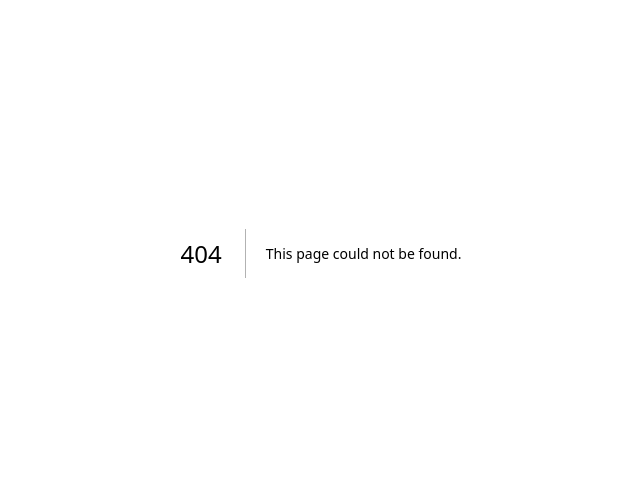
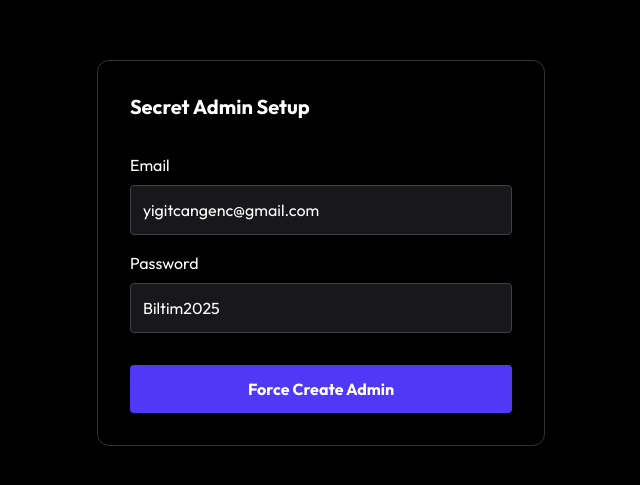
Before and after one commit to gencyigitcan/website, a Next.js app: page /secret-setup in a window 1280 px wide. Before the commit this address had no page. Shown: the part 147-632 px from the top of the page, without its empty margins (319-959 px from the left). Built offline with nearby package versions, Linux system fonts and the light colour scheme; a web font is replaced by a local one.

Commit message:
Add secret setup page for admin recovery

```diff
--- /dev/null
+++ b/app/secret-setup/page.tsx
@@ -0,0 +1,67 @@
+import { db } from '@/lib/db'
+import { admins } from '@/db/schema'
+import { eq } from 'drizzle-orm'
+import bcrypt from 'bcryptjs'
+import { redirect } from 'next/navigation'
+
+export default function SecretSetupPage() {
+    async function setup(formData: FormData) {
+        'use server'
+        const email = formData.get('email') as string
+        const password = formData.get('password') as string
+
+        if (!email || !password) return
+
+        try {
+            // Delete existing admin with this email to ensure clean state
+            await db.delete(admins).where(eq(admins.email, email))
+
+            const passwordHash = await bcrypt.hash(password, 10)
+
+            await db.insert(admins).values({
+                email,
+                passwordHash
+            })
+
+            console.log("Admin created successfully")
+        } catch (e) {
+            console.error("Setup failed", e)
+            return
+        }
+
+        redirect('/admin')
+    }
+
+    return (
+        <div className="min-h-screen flex items-center justify-center bg-black text-white">
+            <form action={setup} className="p-8 flex flex-col gap-4 max-w-md w-full border border-white/20 rounded-xl">
+                <h1 className="text-xl font-bold mb-4">Secret Admin Setup</h1>
+
+                <div className="flex flex-col gap-2">
+                    <label>Email</label>
+                    <input
+                        name="email"
+                        placeholder="Email"
+                        defaultValue="yigitcangenc@gmail.com"
+                        className="bg-zinc-900 border border-zinc-700 p-3 rounded text-white"
+                    />
+                </div>
+
+                <div className="flex flex-col gap-2">
+                    <label>Password</label>
+                    <input
+                        name="password"
+                        type="text"
+                        placeholder="Password"
+                        defaultValue="Biltim2025"
+                        className="bg-zinc-900 border border-zinc-700 p-3 rounded text-white"
+                    />
+                </div>
+
+                <button className="bg-indigo-600 hover:bg-indigo-700 text-white font-bold py-3 rounded mt-4 transition-colors">
+                    Force Create Admin
+                </button>
+            </form>
+        </div>
+    )
+}
```
